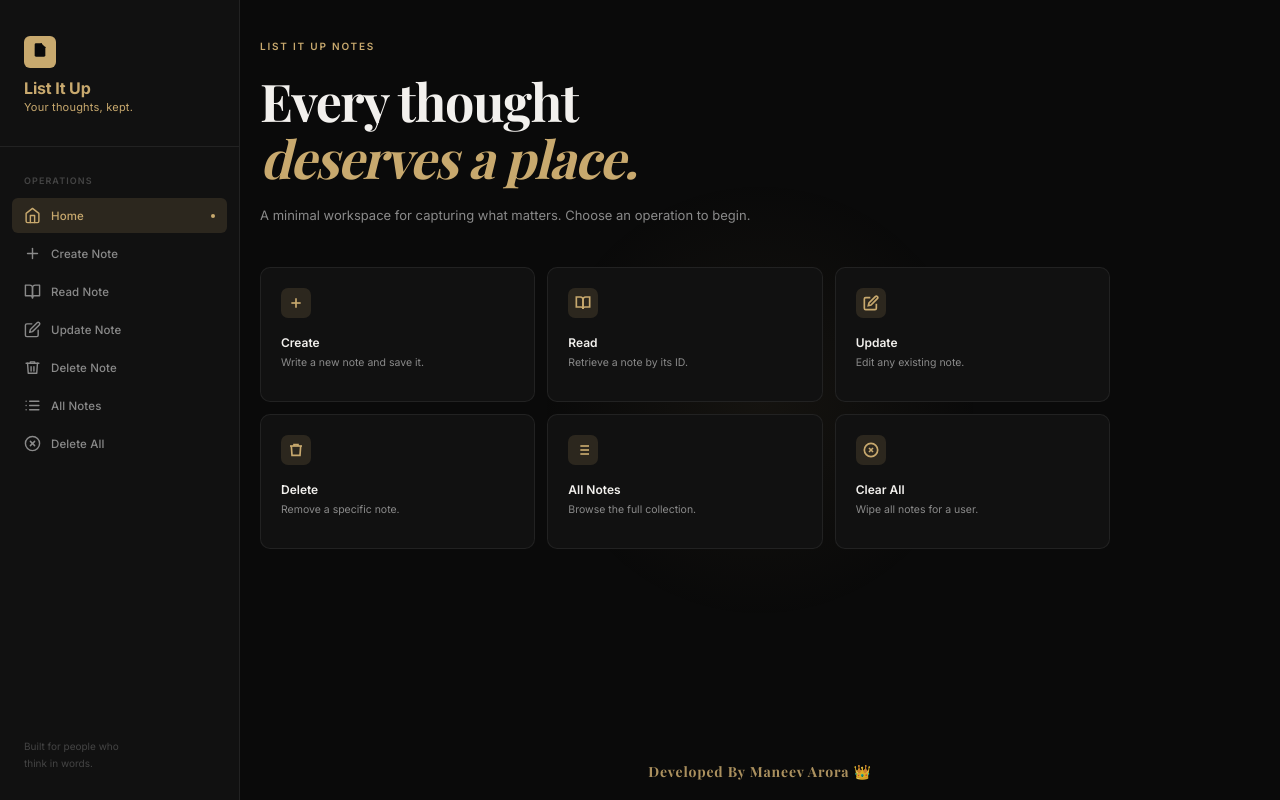
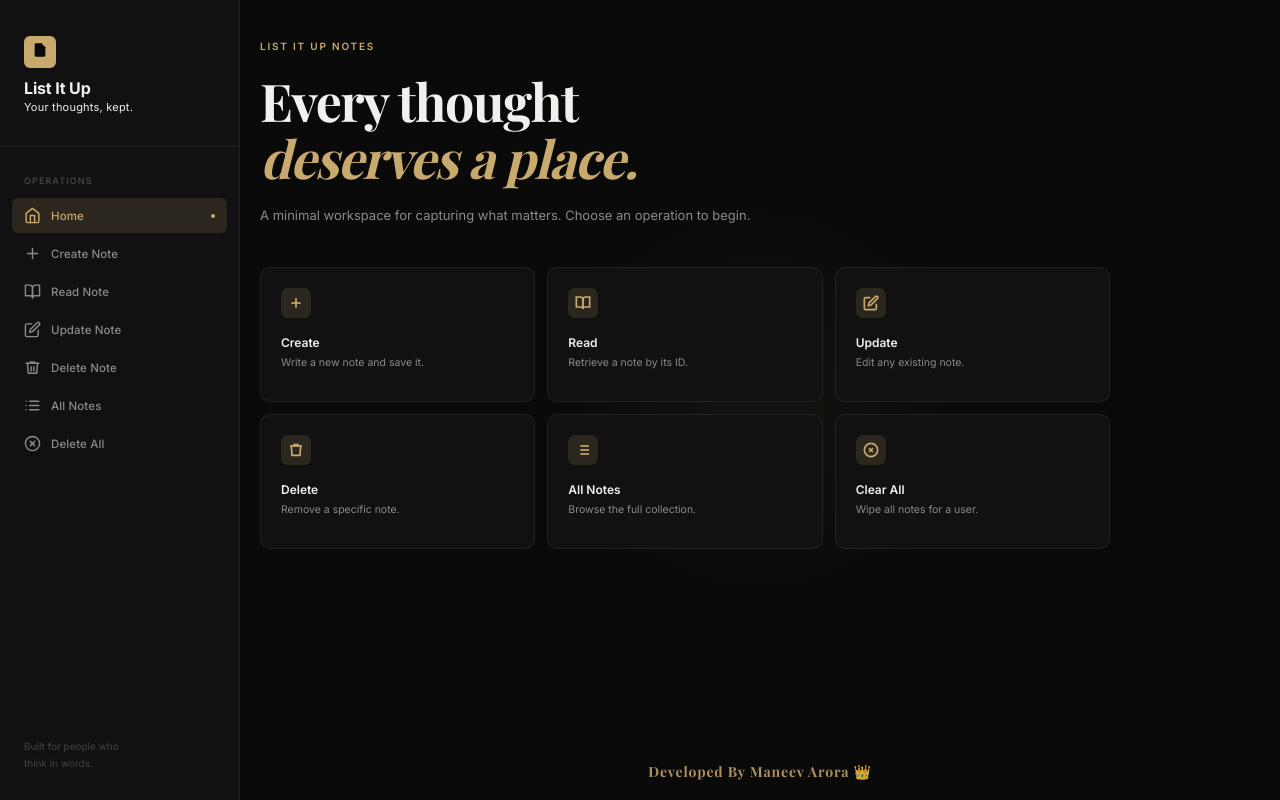
Before and after one commit to MANEEVAR1/Python-Projects, a Flask app: page / in a window 1280 px wide. Run offline with Flask 3, Linux system fonts and the light colour scheme; some libraries are stand-ins or nearby versions; some web fonts are replaced.

Commit message:
Finally making some closing changes 🎉

```diff
--- a/List_It_Up_NotesApp/templates/index.html
+++ b/List_It_Up_NotesApp/templates/index.html
@@ -78,7 +78,7 @@
 
   .brand a {
     text-decoration: none;
-    color: var(--accent);
+    color: var(--ink);
   }
 
   .brand-mark {
```
